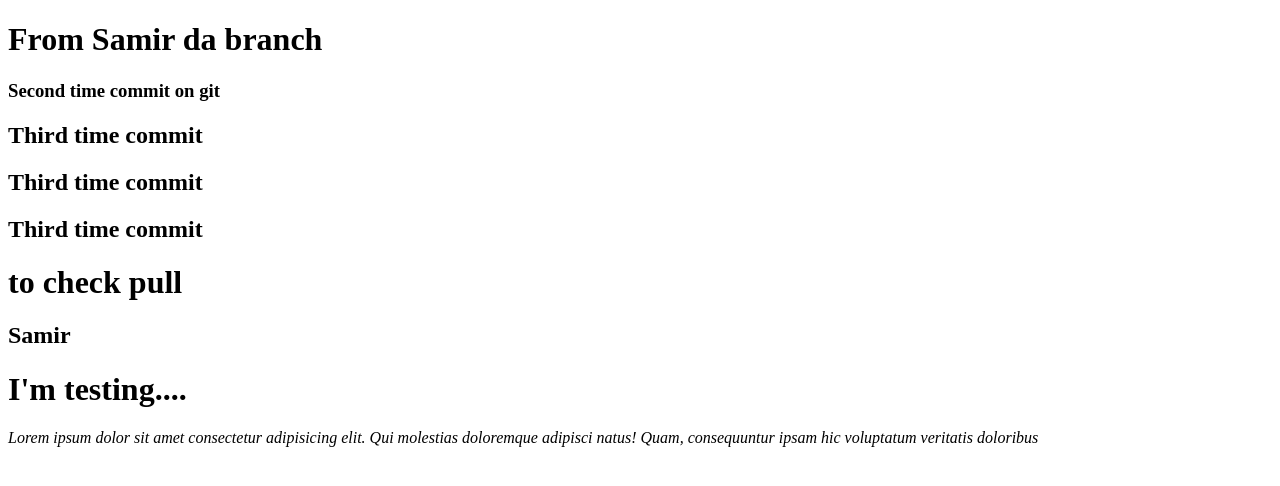
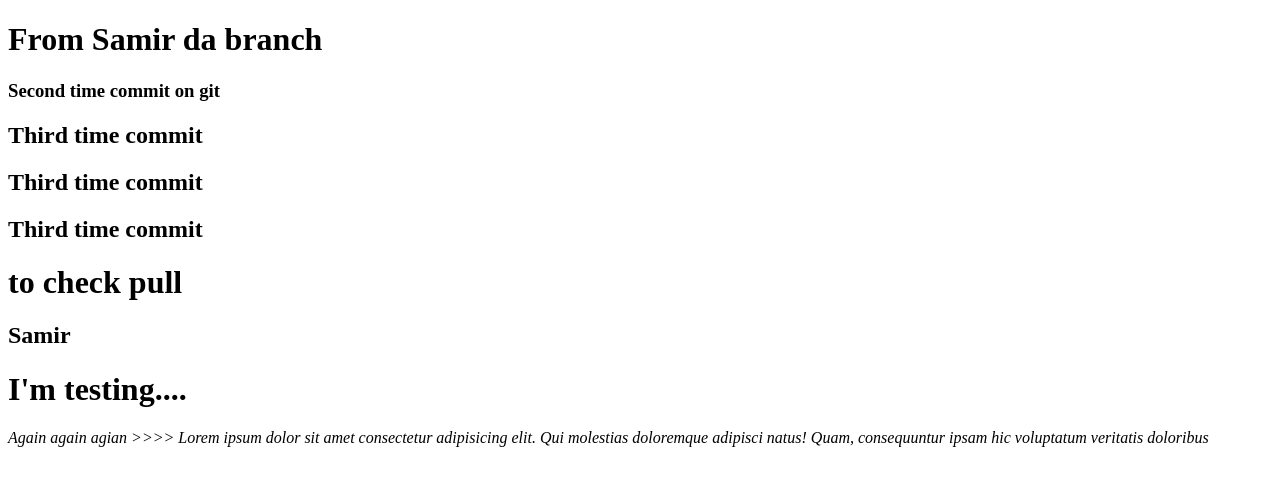
Before and after one commit to chayansrk64/module-3-repo, a plain HTML site: page index.html in a window 1280 px wide. Drawn offline with Linux system fonts and the light colour scheme.

Commit message:
Again commit

```diff
--- a/index.html
+++ b/index.html
@@ -21,8 +21,10 @@
     <h2> Samir</h2>
     <div>
         <h1>I'm testing....</h1>
-        <p><i>Lorem ipsum dolor sit amet consectetur adipisicing elit. Qui molestias doloremque adipisci natus! Quam, consequuntur ipsam hic voluptatum veritatis doloribus</i></p>
+        <p><i> Again again agian  >>>> Lorem ipsum dolor sit amet consectetur adipisicing elit. Qui molestias doloremque adipisci natus! Quam, consequuntur ipsam hic voluptatum veritatis doloribus</i>
+        </p>
     </div>
+
 
 
 </body>
```
